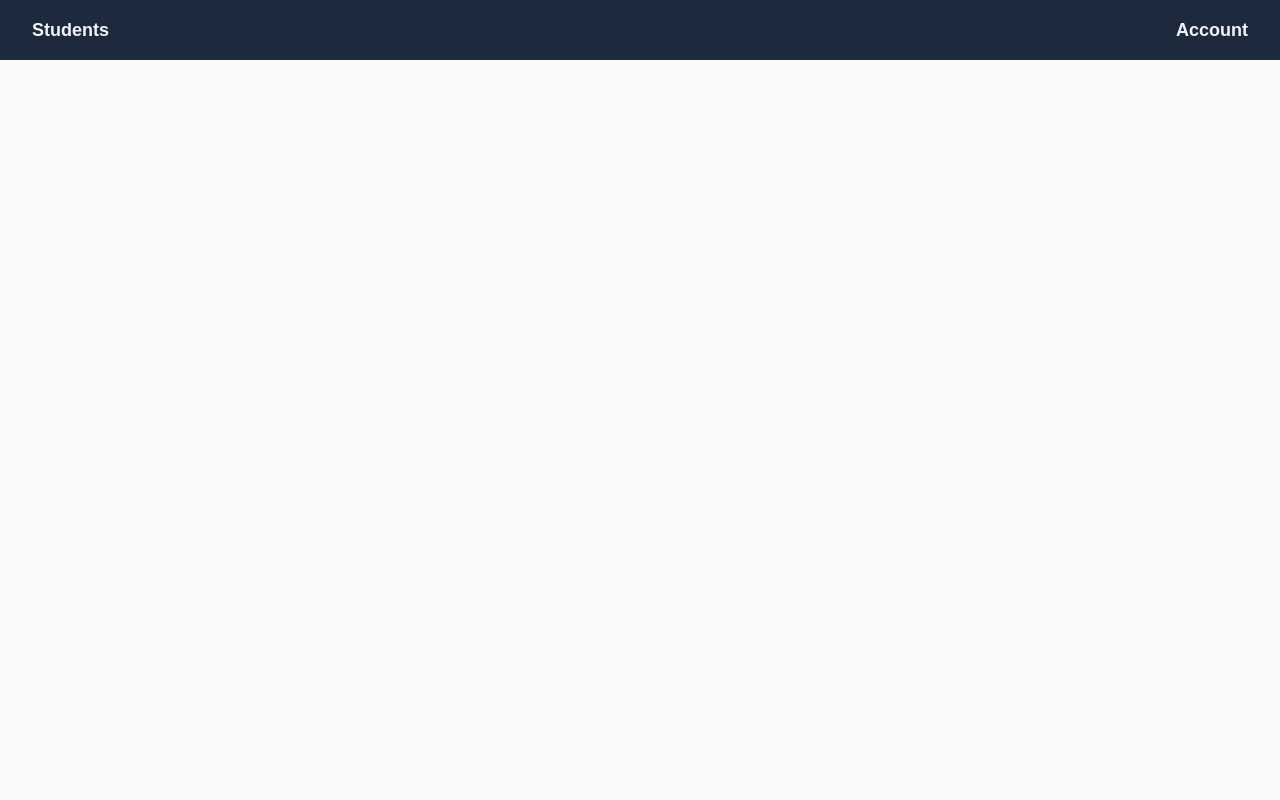
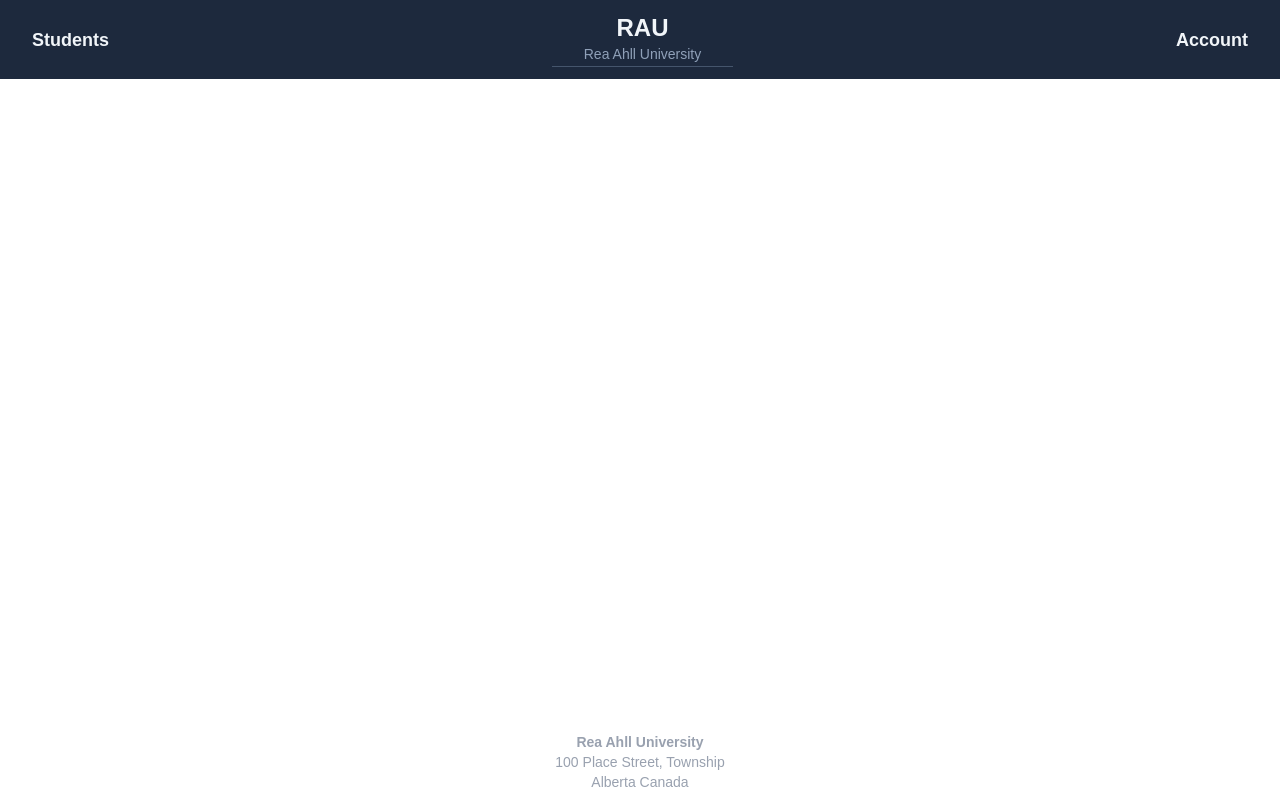
Before and after one commit to BushLives/cprg306b-2, a Next.js app: page / in a window 1280 px wide. Built offline with nearby package versions, Linux system fonts and the light colour scheme.

Commit message:
adds footer and navbar content

```diff
--- a/app/components/Navbar.tsx
+++ b/app/components/Navbar.tsx
@@ -2,9 +2,13 @@ import React from 'react'
 
 const Navbar = () => {
   return (
-    <header className='w-full py-4 bg-slate-800 flex flex-row items-center justify-between'>
+    <header className='w-full py-3 bg-slate-800 flex flex-row items-center justify-between'>
         <div className='px-8'>
             <span className='text-slate-100 font-semibold text-lg hover:text-slate-300 hover:underline'>Students</span>
+        </div>
+        <div className='px-8 flex flex-col items-center justify-center border-b border-slate-600'>
+            <span className='text-slate-100 font-bold text-2xl'>RAU</span>
+            <span className='text-sm text-slate-400 mb-0.5'>Rea Ahll University</span>
         </div>
         <div className='px-8'>
             <span className='text-slate-100 font-semibold text-lg hover:text-slate-300 hover:underline'>Account</span>
--- /dev/null
+++ b/app/components/SchoolInfo.tsx
@@ -0,0 +1,19 @@
+import React from 'react'
+
+const SchoolInfo = () => {
+  return (
+    <footer className='flex flex-col items-center justify-end-safe py-2'>
+        <p className='text-sm font-semibold dark:text-mist-700 text-gray-400'>
+            Rea Ahll University
+        </p>
+        <p className='text-sm dark:text-mist-700 text-gray-400'>
+            100 Place Street, Township
+        </p>
+        <p className='text-sm dark:text-mist-700 text-gray-400'>
+            Alberta Canada
+        </p>
+    </footer>
+  )
+}
+
+export default SchoolInfo
--- a/app/layout.tsx
+++ b/app/layout.tsx
@@ -2,6 +2,7 @@ import type { Metadata } from "next";
 import { Geist, Geist_Mono } from "next/font/google";
 import "./globals.css";
 import Navbar from "./components/Navbar";
+import SchoolInfo from "./components/SchoolInfo";
 
 const geistSans = Geist({
   variable: "--font-geist-sans",
@@ -31,6 +32,7 @@ export default function RootLayout({
       <body className="min-h-full flex flex-col">
         <Navbar />
         {children}
+        <SchoolInfo />
       </body>
     </html>
   );
--- a/app/page.tsx
+++ b/app/page.tsx
@@ -2,7 +2,7 @@ import Image from "next/image";
 
 export default function Home() {
   return (
-    <div className="flex flex-col flex-1 items-center justify-center bg-zinc-50 font-sans dark:bg-black">
+    <div className="flex flex-col flex-1 items-center justify-center font-sans">
 
     </div>
   );
```
